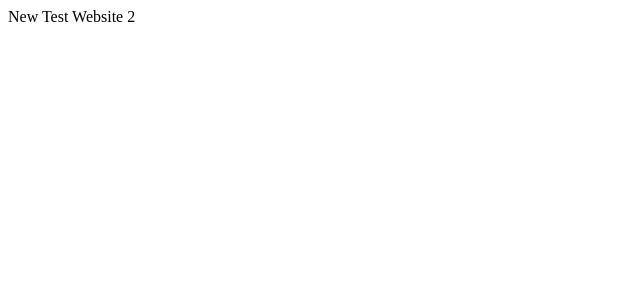
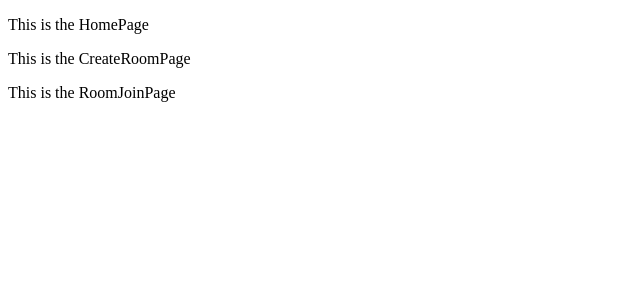
Before and after one commit to rigole/Music_Controller, a React app in the folder frontend/: page / in a window 1280 px wide. Shown: the top 300 px of the page, without its empty margins (0-640 px from the left). Built offline with nearby package versions, Linux system fonts and the light colour scheme; the HTML template or start-up script is replaced by a standard one.

Commit message:
creating CreaRoomPage, HomePage and RoomJoinPage and rendering them

```diff
--- a/frontend/src/components/App.js
+++ b/frontend/src/components/App.js
@@ -1,5 +1,8 @@
 import React, { Component } from "react";
 import { render } from "react-dom";
+import HomePage from "./HomePage";
+import RoomJoinPage from "./RoomJoinPage";
+import CreateRoomPage from "./CreateRoomPage";
 
 
 export default class App extends Component {
@@ -8,7 +11,14 @@ export default class App extends Component {
     }
 
     render() {
-        return <div>New Test Website 2</div>
+        return (
+            <div>
+                 <HomePage />
+                <CreateRoomPage/>
+                <RoomJoinPage/>
+            </div>
+
+        )
 
     }
 }
--- /dev/null
+++ b/frontend/src/components/CreateRoomPage.js
@@ -0,0 +1,11 @@
+import React, { Component } from "react";
+
+export default class CreateRoomPage extends Component {
+    constructor(props) {
+        super(props);
+    }
+
+    render() {
+        return <p>This is the CreateRoomPage</p>
+    }
+}
--- /dev/null
+++ b/frontend/src/components/HomePage.js
@@ -0,0 +1,11 @@
+import React, { Component } from "react";
+
+export default class HomePage extends Component {
+    constructor(props) {
+        super(props);
+    }
+
+    render() {
+        return <p>This is the HomePage</p>
+    }
+}
--- /dev/null
+++ b/frontend/src/components/RoomJoinPage.js
@@ -0,0 +1,11 @@
+import React, { Component } from "react";
+
+export default class RoomJoinPage extends Component {
+    constructor(props) {
+        super(props);
+    }
+
+    render() {
+        return <p>This is the RoomJoinPage</p>
+    }
+}
```
